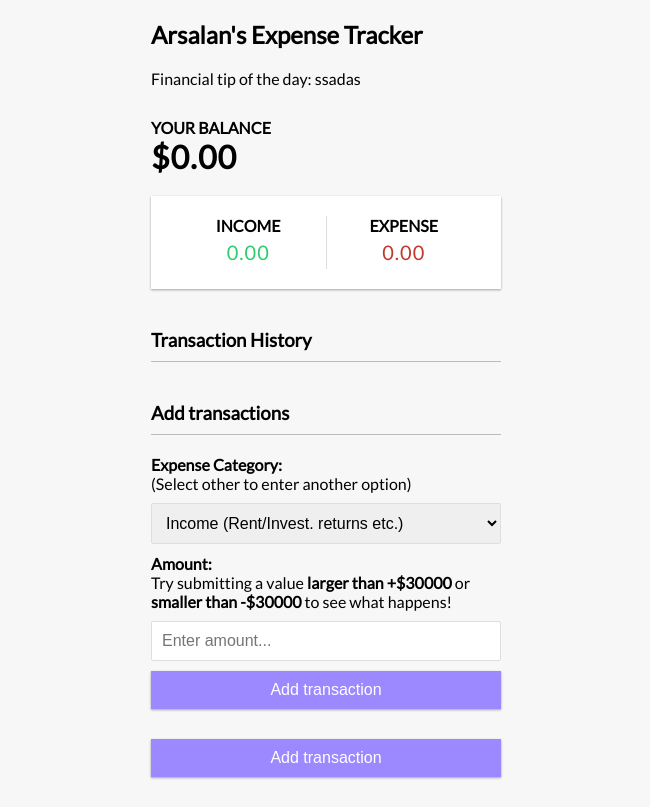
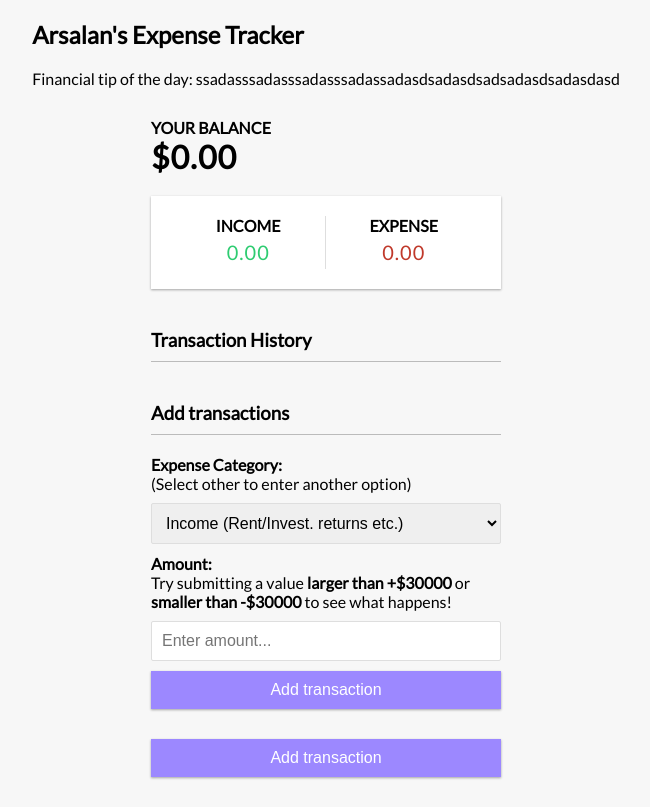
Before and after one commit to Arsi-Air/arsi-expense-tracker-app, a React (Create React App) app: page / in a window 1280 px wide. Shown: the whole page, without its empty margins (314-964 px from the left). Built offline with nearby package versions, Linux system fonts and the light colour scheme.

Commit message:
Update Quotes.js

```diff
--- a/src/components/Quotes.js
+++ b/src/components/Quotes.js
@@ -1,7 +1,10 @@
 import React from 'react'
 
 export const Quotes = () => {
-    const quoteStore = ["saassaassaassaassaassaassaassaassaassaassaassaassaas", "wqdqwd", "ssadas", "sadasd"]
+    const quoteStore = ["saassaassaassaassaassaassaassaassaassaassaassaassaas",
+    "wqdqwdwqdqwdwqdqwdwqdqwdwqdqwdwqdqwdsasadasdsadasddasd",
+    "ssadasssadasssadasssadassadasdsadasdsadsadasdsadasdasd",
+    "sadasdsadasdsadasdsadasdsadasdsadasdsadassadasdsadasdd"]
     const num = Math.floor(Math.random()*4)
 
 
```
